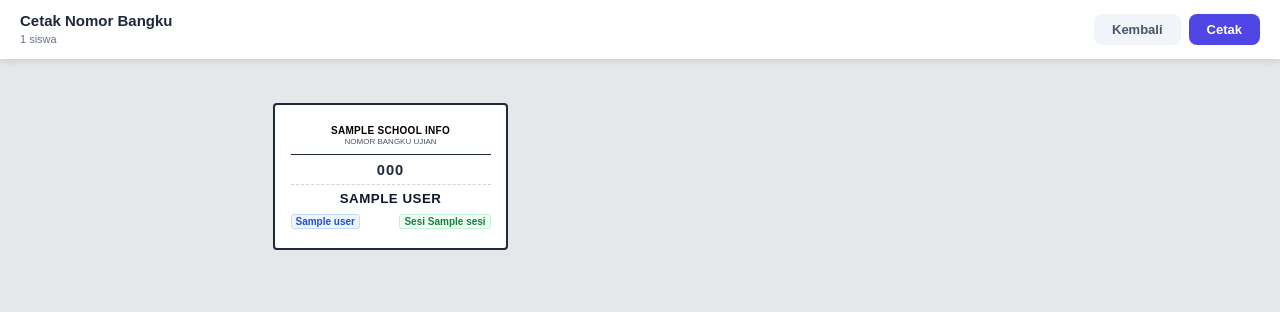
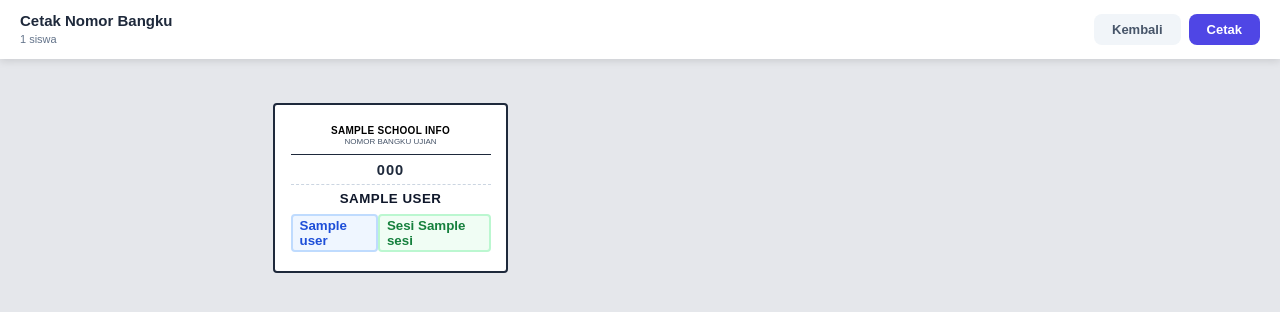
Before and after one commit to mazjou/cbt, a Node project: template src/views/admin/print_bangku.ejs in a window 1280 px wide. Shown: the top 312 px of the page. Run offline with Node 20 templates, Linux system fonts and the light colour scheme; the template is opened without the code that fills it: most values are stand-ins (such as "Sample title", 1, 10 or a date in 2020); some libraries are stand-ins or nearby versions.

Commit message:
fix: perbesar font kelas dan sesi di cetak nomor bangku

```diff
--- a/src/views/admin/print_bangku.ejs
+++ b/src/views/admin/print_bangku.ejs
@@ -84,25 +84,25 @@
       margin-top:1.5mm;
     }
     .kelas-badge{
-      font-size:7.5pt;
-      font-weight:700;
+      font-size:10pt;
+      font-weight:800;
       background:#eff6ff;
       color:#1d4ed8;
-      border:1px solid #bfdbfe;
-      border-radius:3px;
-      padding:1px 4px;
+      border:2px solid #bfdbfe;
+      border-radius:4px;
+      padding:2px 7px;
     }
     .sesi-badge{
-      font-size:7.5pt;
-      font-weight:700;
+      font-size:10pt;
+      font-weight:800;
       background:#f0fdf4;
       color:#15803d;
-      border:1px solid #bbf7d0;
-      border-radius:3px;
-      padding:1px 4px;
+      border:2px solid #bbf7d0;
+      border-radius:4px;
+      padding:2px 7px;
     }
     .no-sesi{
-      font-size:7pt;
+      font-size:9pt;
       color:#94a3b8;
     }
 
```
